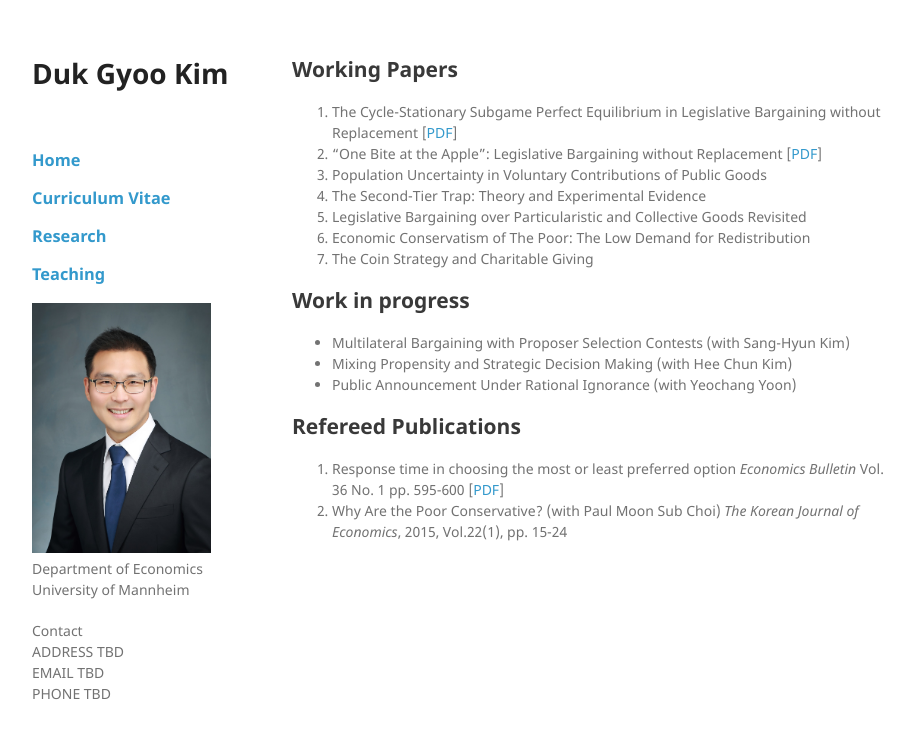
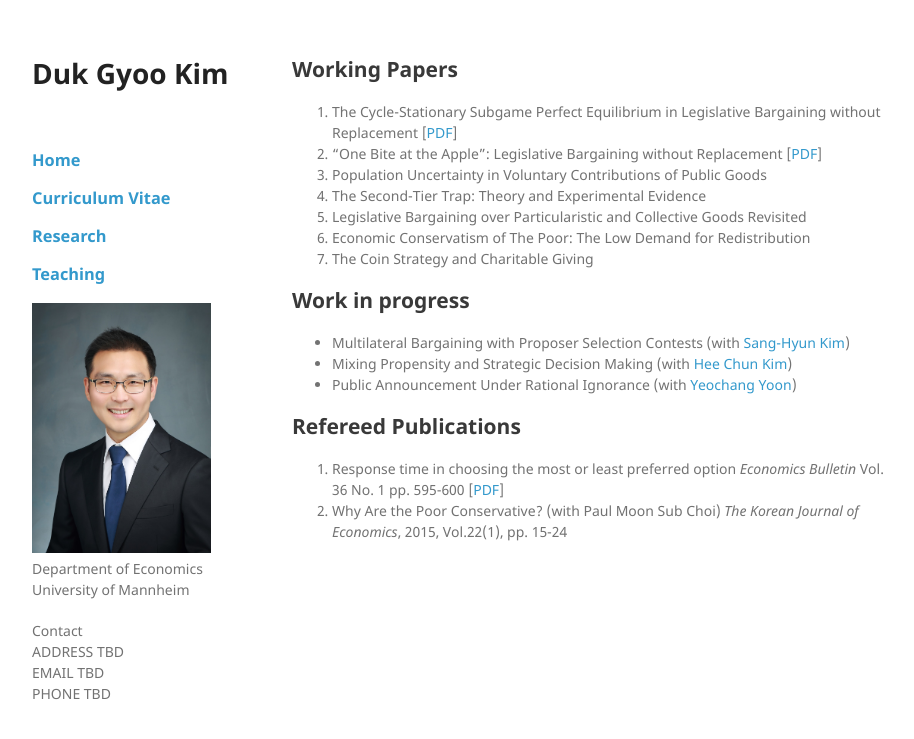
Before and after one commit to kimdukgyoo/kimdukgyoo.github.io, a Jekyll site: the page built from research.md, in a window 1280 px wide. Shown: the top 739 px of the page, without its empty margins (178-1092 px from the left). Built offline with Jekyll 4.4.1, drawn with Linux system fonts in a browser that asks for light colours; our own code applies the rules of GitHub Pages for plain Markdown files; part of the change alters nothing that is shown.

```diff
--- a/research.md
+++ b/research.md
@@ -8,9 +8,9 @@
 7. The Coin Strategy and Charitable Giving
 
 ## Work in progress
-* Multilateral Bargaining with Proposer Selection Contests (with Sang-Hyun Kim)
-* Mixing Propensity and Strategic Decision Making (with Hee Chun Kim)
-* Public Announcement Under Rational Ignorance (with Yeochang Yoon)
+* Multilateral Bargaining with Proposer Selection Contests (with [Sang-Hyun Kim](https://sites.google.com/site/sanghyunkim46/home "Sang-Hyun Kim's webpage"))
+* Mixing Propensity and Strategic Decision Making (with [Hee Chun Kim](https://sites.google.com/site/hckim0822/home "Hee Chun Kim's webpage"))
+* Public Announcement Under Rational Ignorance (with [Yeochang Yoon](https://sites.google.com/site/yyeochang/ "Yeochang Yoon's webpage"))
 
 ## Refereed Publications
 1. Response time in choosing the most or least preferred option _Economics Bulletin_ Vol. 36 No. 1 pp. 595-600 [[PDF](http://www.accessecon.com/Pubs/EB/2016/Volume36/EB-16-V36-I1-P59.pdf "PDF")]
```
